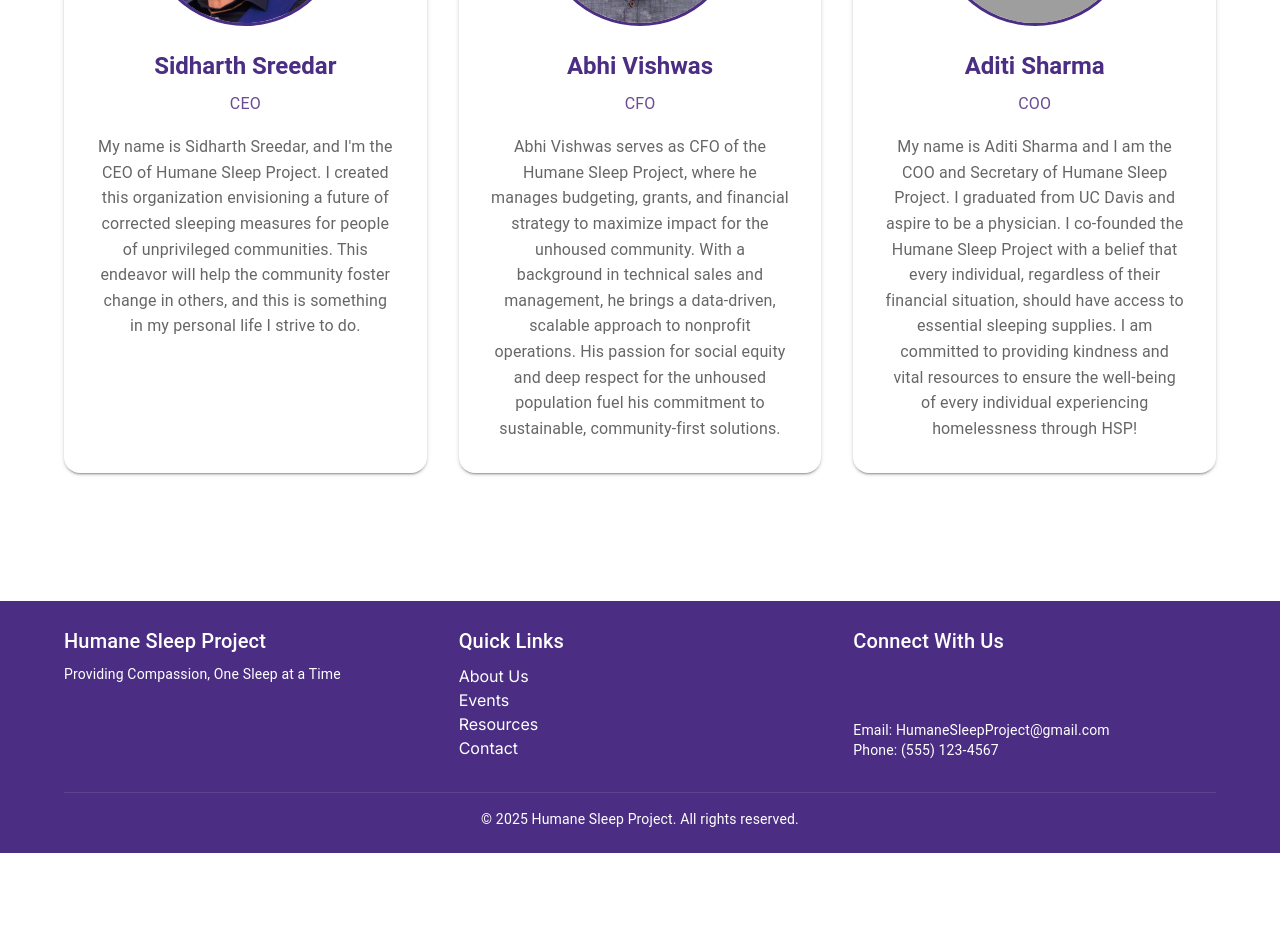
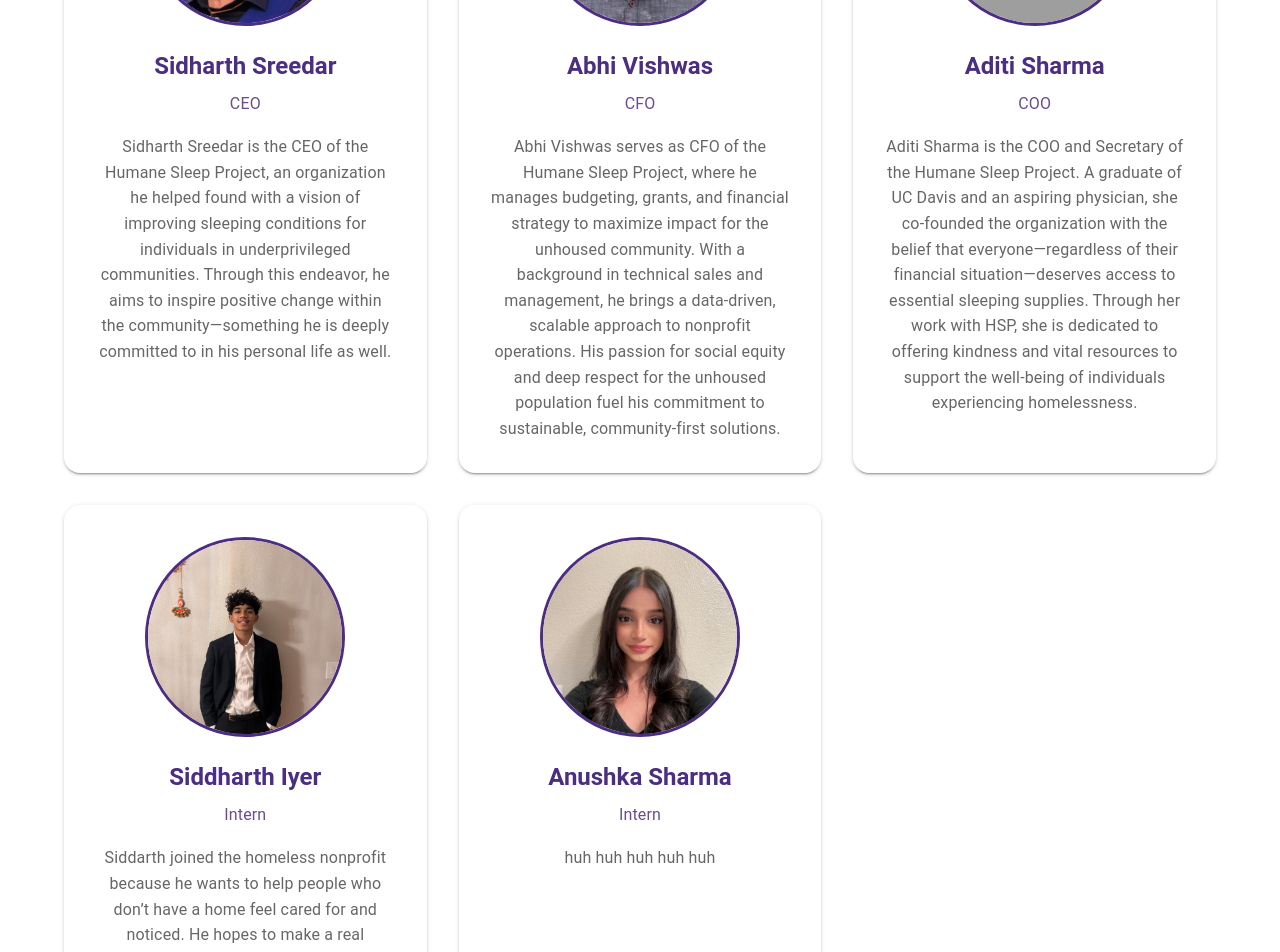
Before and after one commit to HumaneSleepProject/humane-sleep-project, a Next.js app: page /about in a window 1280 px wide. Shown: the part 980-1932 px from the top of the page. Before the commit the page ends 1833 px from the top, so only its background shows below. Built offline with nearby package versions, Linux system fonts and the light colour scheme; grey boxes are pictures that could not be loaded; some icons are missing.

Commit message:
Added map
Added map to resources page.
Added interns to about page

```diff
--- a/src/app/about/page.tsx
+++ b/src/app/about/page.tsx
@@ -15,7 +15,7 @@ const teamMembers: TeamMember[] = [
     name: "Sidharth Sreedar",
     role: "CEO",
     image: "/team/sid_pic.jpg",
-    bio: "My name is Sidharth Sreedar, and I'm the CEO of Humane Sleep Project. I created this organization envisioning a future of corrected sleeping measures for people of unprivileged communities. This endeavor will help the community foster change in others, and this is something in my personal life I strive to do."
+    bio: "Sidharth Sreedar is the CEO of the Humane Sleep Project, an organization he helped found with a vision of improving sleeping conditions for individuals in underprivileged communities. Through this endeavor, he aims to inspire positive change within the community—something he is deeply committed to in his personal life as well."
   },
   {
     name: "Abhi Vishwas",
@@ -27,7 +27,19 @@ const teamMembers: TeamMember[] = [
     name: "Aditi Sharma",
     role: "COO",
     image: "/team/aditi_pic.jpg",
-    bio: "My name is Aditi Sharma and I am the COO and Secretary of Humane Sleep Project. I graduated from UC Davis and aspire to be a physician. I co-founded the Humane Sleep Project with a belief that every individual, regardless of their financial situation, should have access to essential sleeping supplies. I am committed to providing kindness and vital resources to ensure the well-being of every individual experiencing homelessness through HSP!"
+    bio: "Aditi Sharma is the COO and Secretary of the Humane Sleep Project. A graduate of UC Davis and an aspiring physician, she co-founded the organization with the belief that everyone—regardless of their financial situation—deserves access to essential sleeping supplies. Through her work with HSP, she is dedicated to offering kindness and vital resources to support the well-being of individuals experiencing homelessness."
+  },
+  {
+    name: "Siddharth Iyer",
+    role: "Intern",
+    image: "/team/sid_iyer_pic.jpg",
+    bio: "Siddarth joined the homeless nonprofit because he wants to help people who don’t have a home feel cared for and noticed. He hopes to make a real difference by giving his time, sharing ideas, and supporting others in getting back on their feet."
+  },
+  {
+    name: "Anushka Sharma",
+    role: "Intern",
+    image: "/team/anushka_pic.jpg",
+    bio: "huh huh huh huh huh "
   }
 ];
 
--- a/src/app/information/page.tsx
+++ b/src/app/information/page.tsx
@@ -6,6 +6,25 @@ export default function Information() {
           <h1 className="text-4xl font-bold text-[var(--primary-purple)] mb-8">
             Sleep Information & Resources
           </h1>
+
+          {/* Map Section */}
+          <div className="mb-12">
+            <h2 className="text-2xl font-semibold text-[var(--primary-purple)] mb-4">
+              Sleep Resources Map
+            </h2>
+            <div className="w-full h-[500px] rounded-lg overflow-hidden shadow-lg">
+              <iframe
+                src="https://www.google.com/maps/d/embed?mid=13vmK1r7q7i_r85lGnPHhLw5DK7YPDzc&ehbc=2E312F"
+                width="100%"
+                height="100%"
+                style={{ border: 0 }}
+                allowFullScreen
+                loading="lazy"
+                referrerPolicy="no-referrer-when-downgrade"
+              />
+            </div>
+          </div>
+
           <div className="grid grid-cols-1 md:grid-cols-2 gap-8">
             {/* Information cards will go here */}
             <div className="bg-gray-50 p-6 rounded-lg shadow-sm">
```
Also changed, not shown: public/team/anushka_pic.jpg (added), public/team/sid_iyer_pic.jpg (added).
